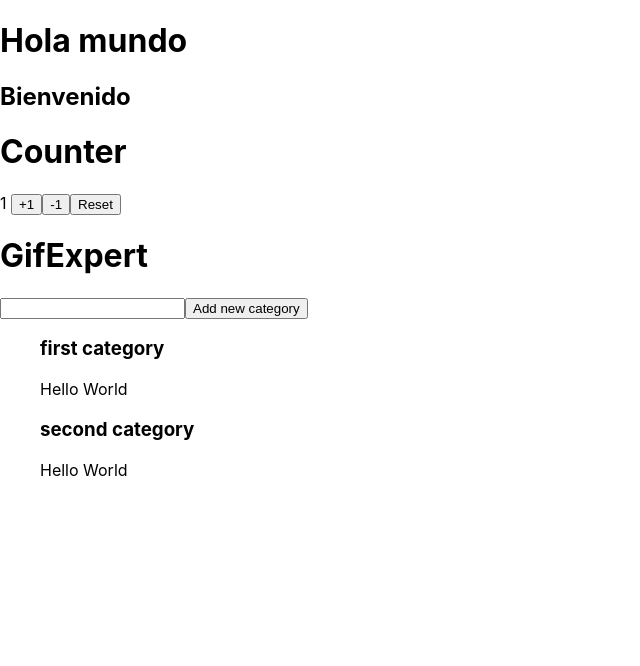
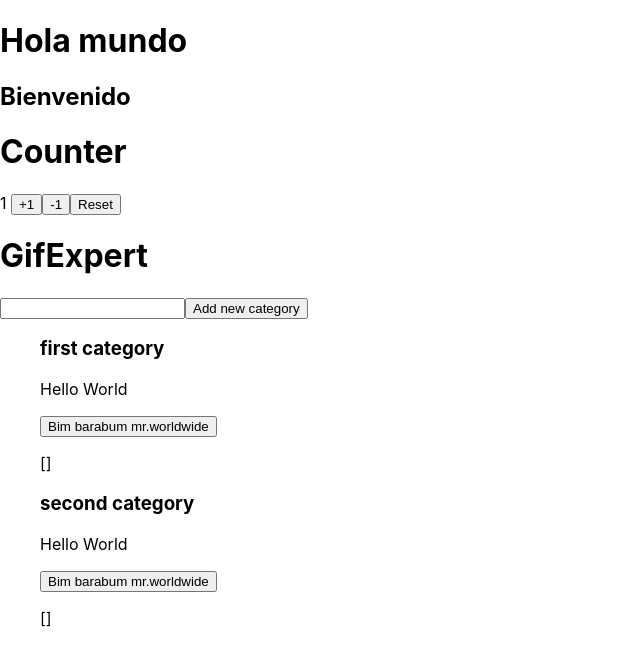
Before and after one commit to JulietaLara/desarollo, a React (Create React App) app: page / in a window 1280 px wide. Shown: the top 666 px of the page, without its empty margins (0-640 px from the left). Built offline with nearby package versions, Linux system fonts and the light colour scheme.

Commit message:
martes 09 06

```diff
--- a/src/components/GifGrid.jsx
+++ b/src/components/GifGrid.jsx
@@ -1,18 +1,30 @@
 import { useEffect, useState } from "react"
+import { getGifs } from "./getGifs"
 //import { getGifs} from "../helpers/getGifs"
 
 
 export const GifGrid = ({category}) => {
+
+    const [sal, set] = useState([])
 
     useEffect( () => {
         console.log(category)
     }, []) //imprime solo cada que se agrega un componente
 
 
+    const newFunction = async(  ) => {
+        var g = await getGifs(category) //se pone await porque es async
+        console.log(g)
+        set(g)
+
+    }
+
     return (
         <>
         <h3> { category }  </h3>
         <p> Hello World</p>
+        <button onClick={() => newFunction()}> Bim barabum mr.worldwide </button>
+        <p>  {JSON.stringify(sal)}</p>
         </>
 
     )
--- /dev/null
+++ b/src/components/getGifs.js
@@ -0,0 +1,16 @@
+
+export const  getGifs = async (category) => {
+    const url = `https://api.giphy.com/v1/gifs/search?api_key=SxBTpzUqdOLJ9TfJXWZacUkBzqhmEQM9&q=${category}&limit=25&offset=0&rating=g&lang=en`
+
+
+    const resp = await fetch(url)
+    const {data} = await resp.json()
+    const gifs = data.map ( img => {
+        return {
+            id: img.id,
+            title: img.title,
+            url: img.images.downsized_medium.url
+        }
+    })
+    return gifs
+}
```
